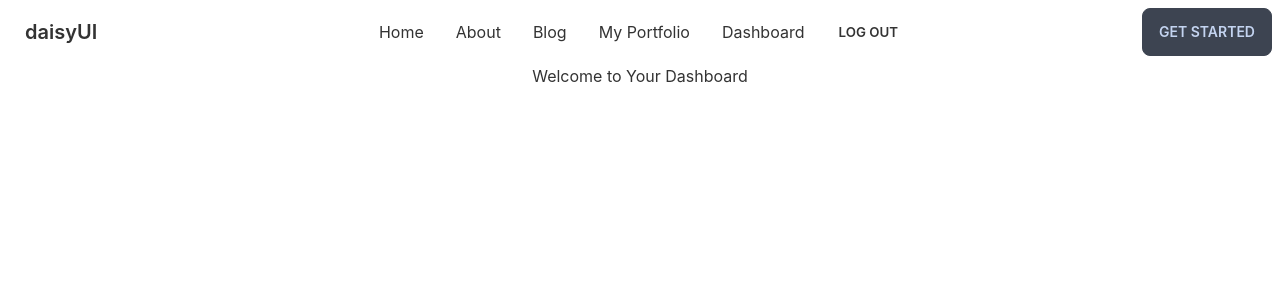
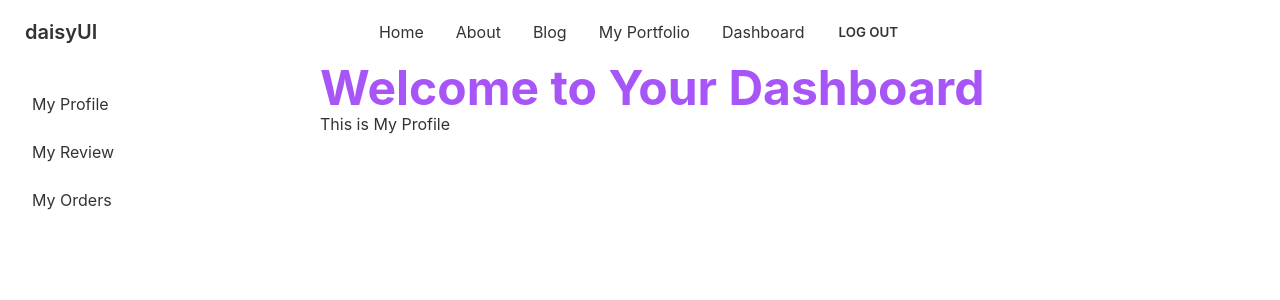
Before and after one commit to jewelCode/manufacturer-website-client-side, a React (Create React App) app: page /dashboard in a window 1280 px wide. Shown: the top 300 px of the page. Built offline with nearby package versions, Linux system fonts and the light colour scheme; no server answers; sample sign-in values are in the browser's storage.

Commit message:
dashboard is updated

```diff
--- a/src/App.js
+++ b/src/App.js
@@ -3,6 +3,9 @@
 import About from './Pages/About/About';
 import Blog from './Pages/Blogs/Blog';
 import Dashboard from './Pages/Dashboard/Dashboard';
+import MyOrders from './Pages/Dashboard/MyOrders';
+import MyProfile from './Pages/Dashboard/MyProfile';
+import MyReview from './Pages/Dashboard/MyReview';
 import Home from './Pages/Home/Home';
 import Login from './Pages/Login/Login';
 import RequireAuth from './Pages/Login/RequireAuth';
@@ -14,7 +17,7 @@
 
 function App() {
   return (
-    <div className="App">
+    <div>
         <Navbar></Navbar>
         <Routes>
               <Route path="/" element={<Home></Home>}></Route>
@@ -23,9 +26,15 @@
               <Route path="about" element={<About></About>}></Route>
               <Route path="blog" element={<Blog></Blog>}></Route>
               <Route path="myportfolio" element={<MyPortfolio></MyPortfolio>}></Route>
-              <Route path="dashboard" element={<RequireAuth>
-              <Dashboard/>
-            </RequireAuth>}></Route>
+              <Route path="dashboard" element={
+                <RequireAuth>
+                    <Dashboard/>
+                </RequireAuth>}>
+                <Route index element={<MyProfile></MyProfile>}></Route>
+                <Route path="myreview"element={<MyReview></MyReview>}></Route>
+                <Route path="myorders"element={<MyOrders></MyOrders>}></Route>
+
+            </Route>
               <Route path="purchase" element={<RequireAuth>
                       <Purchase></Purchase>
               </RequireAuth>}></Route>
--- a/src/Pages/Dashboard/Dashboard.js
+++ b/src/Pages/Dashboard/Dashboard.js
@@ -1,9 +1,26 @@
 import React from 'react';
+import { Link, Outlet } from 'react-router-dom';
 
 const Dashboard = () => {
     return (
-        <div>
-            <h1>Welcome to Your Dashboard</h1>
+        <div class="drawer drawer-mobile">
+            <input id="dashboard-sidebar" type="checkbox" class="drawer-toggle" />
+            <div class="drawer-content">
+                <h2 className="text-5xl font-bold text-purple-500">Welcome to Your Dashboard</h2>
+                <Outlet></Outlet>
+
+
+            </div>
+            <div class="drawer-side">
+                <label for="dashboard-sidebar" class="drawer-overlay"></label>
+                <ul class="menu p-4 overflow-y-auto w-80 bg-base-100 text-base-content">
+                    {/* <!-- Sidebar content here --> */}
+                    <li><Link to="/dashboard">My Profile</Link></li>
+                    <li><Link to="/dashboard/myreview">My Review</Link></li>
+                    <li><Link to="/dashboard/myorders">My Orders</Link></li>
+
+                </ul>
+            </div>
         </div>
     );
 };
--- /dev/null
+++ b/src/Pages/Dashboard/MyOrders.js
@@ -0,0 +1,11 @@
+import React from 'react';
+
+const MyOrders = () => {
+    return (
+        <div>
+            <h2>My Orders</h2>
+        </div>
+    );
+};
+
+export default MyOrders;
--- /dev/null
+++ b/src/Pages/Dashboard/MyProfile.js
@@ -0,0 +1,11 @@
+import React from 'react';
+
+const MyProfile = () => {
+    return (
+        <div>
+            <h2>This is My Profile</h2>
+        </div>
+    );
+};
+
+export default MyProfile;
--- /dev/null
+++ b/src/Pages/Dashboard/MyReview.js
@@ -0,0 +1,11 @@
+import React from 'react';
+
+const MyReview = () => {
+    return (
+        <div>
+            <h2>This is Review</h2>
+        </div>
+    );
+};
+
+export default MyReview;
--- a/src/Pages/Shared/Navbar.js
+++ b/src/Pages/Shared/Navbar.js
@@ -21,7 +21,7 @@
                         <li tabindex="0">
                             <a class="justify-between">
                                 Parent
-                        <svg class="fill-current" xmlns="http://www.w3.org/2000/svg" width="24" height="24" viewBox="0 0 24 24"><path d="M8.59,16.58L13.17,12L8.59,7.41L10,6L16,12L10,18L8.59,16.58Z"/></svg>
+                                <svg class="fill-current" xmlns="http://www.w3.org/2000/svg" width="24" height="24" viewBox="0 0 24 24"><path d="M8.59,16.58L13.17,12L8.59,7.41L10,6L16,12L10,18L8.59,16.58Z" /></svg>
                             </a>
                         </li>
                         <li><a>Item 3</a></li>
@@ -41,7 +41,9 @@
                 </ul>
             </div>
             <div class="navbar-end">
-                <a class="btn">Get started</a>
+                <label for="dashboard-sidebar" tabindex="1" class="btn btn-ghost lg:hidden">
+                    <svg xmlns="http://www.w3.org/2000/svg" class="h-5 w-5" fill="none" viewBox="0 0 24 24" stroke="currentColor"><path stroke-linecap="round" stroke-linejoin="round" stroke-width="2" d="M4 6h16M4 12h8m-8 6h16" /></svg>
+                </label>
             </div>
         </div>
     );
```
Also changed, not shown: 1 other file (tests, documents, lock files or other folders). Lines whose indentation alone changed are shown as unchanged.
